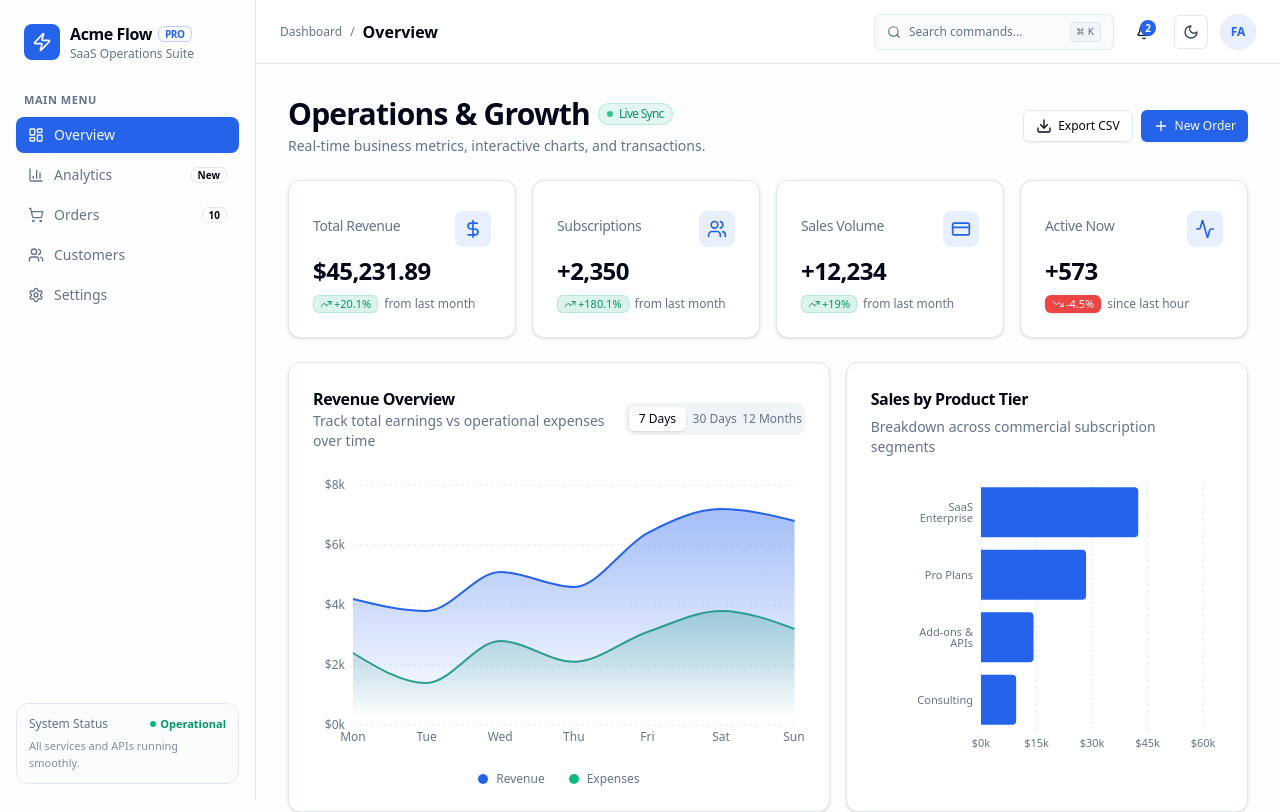
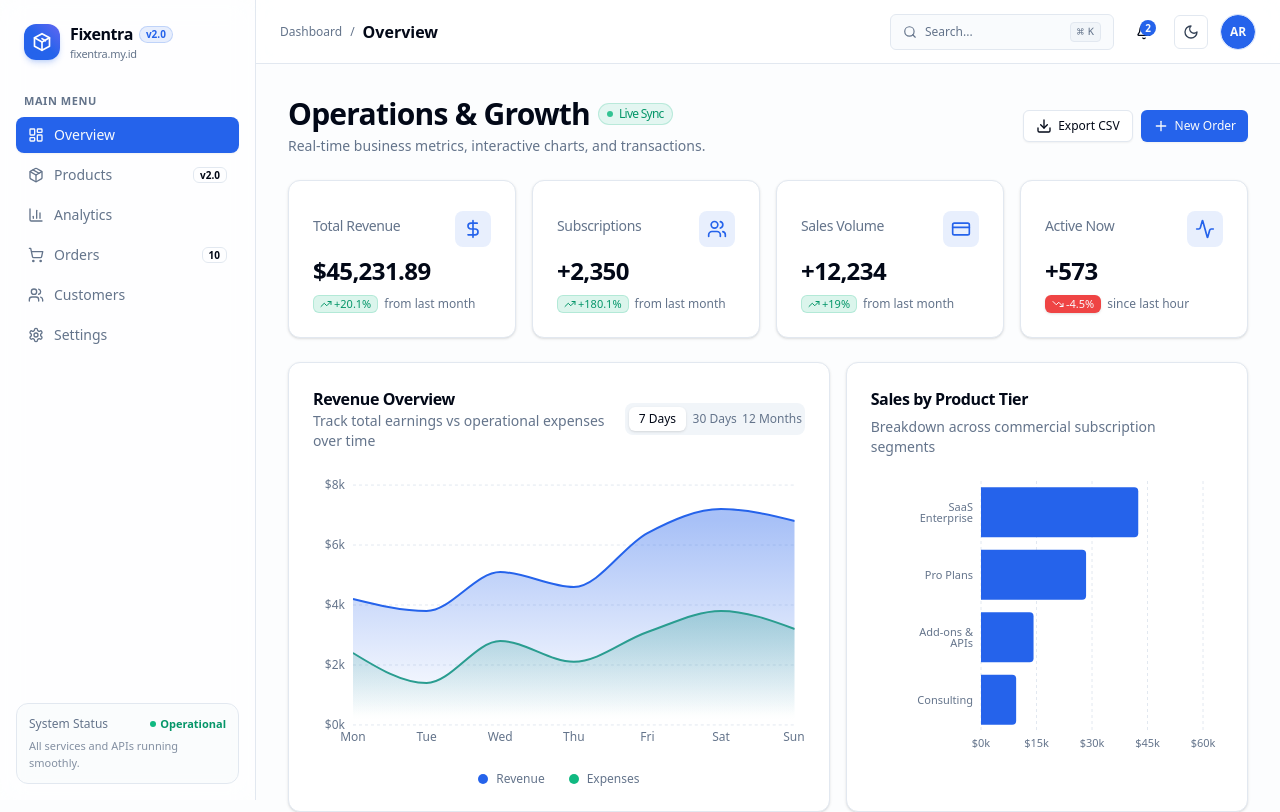
Before and after one commit to frmnardd/demo-1, a Next.js app: page / in a window 1280 px wide. Shown: the top 812 px of the page. Built offline with nearby package versions, Linux system fonts and the light colour scheme.

Commit message:
feat(brand): apply official Fixentra v2.0 branding and logo assets

```diff
--- a/src/app/layout.tsx
+++ b/src/app/layout.tsx
@@ -4,9 +4,9 @@ import { Toaster } from "sonner";
 import "./globals.css";
 
 export const metadata: Metadata = {
-  title: "Acme Flow - Operations & Analytics Dashboard",
+  title: "Fixentra - Enterprise Operations Suite v2.0",
   description:
-    "An interactive, production-grade SaaS Operations & Analytics dashboard.",
+    "Official Fixentra Operations, AI Copilot, and Financial Intelligence Platform on fixentra.my.id",
 };
 
 export default function RootLayout({
--- /dev/null
+++ b/src/components/brand/fixentra-logo.tsx
@@ -0,0 +1,75 @@
+import * as React from "react";
+import { cn } from "@/lib/utils";
+
+interface FixentraLogoProps {
+  className?: string;
+  size?: "sm" | "md" | "lg";
+  showText?: boolean;
+}
+
+export function FixentraLogo({
+  className,
+  size = "md",
+  showText = true,
+}: FixentraLogoProps) {
+  const sizeClasses = {
+    sm: "h-7 w-7",
+    md: "h-9 w-9",
+    lg: "h-11 w-11",
+  };
+
+  return (
+    <div className={cn("flex items-center gap-2.5", className)}>
+      <div
+        className={cn(
+          "relative flex items-center justify-center rounded-xl bg-gradient-to-tr from-primary via-blue-600 to-indigo-500 text-white shadow-md shadow-primary/20",
+          sizeClasses[size]
+        )}
+      >
+        <svg
+          viewBox="0 0 24 24"
+          fill="none"
+          xmlns="http://www.w3.org/2000/svg"
+          className="h-5 w-5 stroke-current stroke-2"
+        >
+          <path
+            d="M12 2L3 7V17L12 22L21 17V7L12 2Z"
+            strokeLinecap="round"
+            strokeLinejoin="round"
+          />
+          <path
+            d="M12 22V12"
+            strokeLinecap="round"
+            strokeLinejoin="round"
+          />
+          <path
+            d="M21 7L12 12L3 7"
+            strokeLinecap="round"
+            strokeLinejoin="round"
+          />
+          <path
+            d="M12 8L16 10.5"
+            strokeLinecap="round"
+            strokeLinejoin="round"
+          />
+        </svg>
+      </div>
+
+      {showText && (
+        <div className="flex flex-col">
+          <div className="flex items-center gap-1.5">
+            <span className="font-extrabold text-base tracking-tight text-foreground">
+              Fixentra
+            </span>
+            <span className="rounded-full bg-primary/10 px-1.5 py-0 text-[10px] font-semibold text-primary border border-primary/20">
+              v2.0
+            </span>
+          </div>
+          <span className="text-[11px] text-muted-foreground tracking-tight">
+            fixentra.my.id
+          </span>
+        </div>
+      )}
+    </div>
+  );
+}
--- a/src/components/layout/header.tsx
+++ b/src/components/layout/header.tsx
@@ -10,6 +10,7 @@ import {
   LogOut,
   CreditCard,
   Settings,
+  Sparkles,
 } from "lucide-react";
 import { Button } from "@/components/ui/button";
 import { ModeToggle } from "@/components/mode-toggle";
@@ -33,6 +34,9 @@ interface HeaderProps {
   notifications?: AppNotification[];
   onMarkAllNotificationsRead?: () => void;
   onDismissNotification?: (id: string) => void;
+  onOpenCopilot?: () => void;
+  onLogout?: () => void;
+  currentUser?: string;
 }
 
 export function Header({
@@ -42,6 +46,9 @@ export function Header({
   notifications = [],
   onMarkAllNotificationsRead,
   onDismissNotification,
+  onOpenCopilot,
+  onLogout,
+  currentUser = "ardfrmn",
 }: HeaderProps) {
   const unreadCount = notifications.filter((n) => !n.read).length;
   return (
@@ -71,14 +78,30 @@ export function Header({
 
       {/* Right Controls: Search Trigger, Notifications, Theme, Profile */}
       <div className="flex items-center gap-2 sm:gap-3">
+        {/* Fixentra AI Copilot Button */}
+        {onOpenCopilot && (
+          <Button
+            variant="outline"
+            size="sm"
+            onClick={onOpenCopilot}
+            className="h-9 gap-1.5 border-primary/30 bg-primary/5 text-primary hover:bg-primary hover:text-primary-foreground text-xs font-medium shadow-sm transition-all"
+          >
+            <Sparkles className="h-3.5 w-3.5 text-primary" />
+            <span className="hidden lg:inline">Fixentra AI</span>
+            <kbd className="hidden sm:inline-flex pointer-events-none h-4 select-none items-center rounded border bg-background/50 px-1 font-mono text-[9px] text-muted-foreground">
+              ⌘J
+            </kbd>
+          </Button>
+        )}
+
         {/* Search trigger button */}
         <button
           onClick={onOpenCommandPalette}
-          className="flex h-9 w-40 sm:w-60 items-center justify-between rounded-md border border-input bg-muted/40 px-3 text-xs text-muted-foreground hover:bg-accent hover:text-foreground transition-colors"
+          className="flex h-9 w-36 sm:w-56 items-center justify-between rounded-md border border-input bg-muted/40 px-3 text-xs text-muted-foreground hover:bg-accent hover:text-foreground transition-colors"
         >
           <div className="flex items-center gap-2 truncate">
             <Search className="h-3.5 w-3.5 shrink-0" />
-            <span className="truncate">Search commands...</span>
+            <span className="truncate">Search...</span>
           </div>
           <kbd className="hidden sm:inline-flex pointer-events-none h-5 select-none items-center gap-1 rounded border bg-muted px-1.5 font-mono text-[10px] font-medium text-muted-foreground">
             <span className="text-xs">⌘</span>K
@@ -170,9 +193,9 @@ export function Header({
               className="relative h-9 w-9 rounded-full p-0"
               aria-label="User account menu"
             >
-              <Avatar className="h-9 w-9 border">
-                <AvatarFallback className="bg-primary/10 text-primary font-semibold text-xs">
-                  FA
+              <Avatar className="h-9 w-9 border border-primary/20">
+                <AvatarFallback className="bg-primary text-primary-foreground font-semibold text-xs">
+                  {currentUser.slice(0, 2).toUpperCase()}
                 </AvatarFallback>
               </Avatar>
             </Button>
@@ -180,9 +203,9 @@ export function Header({
           <DropdownMenuContent align="end" className="w-56">
             <DropdownMenuLabel className="font-normal">
               <div className="flex flex-col space-y-1">
-                <p className="text-sm font-medium leading-none">Firman Ardiansyah</p>
+                <p className="text-sm font-semibold leading-none">{currentUser}</p>
                 <p className="text-xs leading-none text-muted-foreground">
-                  admin@acmeflow.dev
+                  {currentUser}@fixentra.my.id
                 </p>
               </div>
             </DropdownMenuLabel>
@@ -193,7 +216,7 @@ export function Header({
             </DropdownMenuItem>
             <DropdownMenuItem onClick={() => toast.info("Billing & plan management")}>
               <CreditCard className="mr-2 h-4 w-4" />
-              <span>Billing & Plan</span>
+              <span>Fixentra License</span>
             </DropdownMenuItem>
             <DropdownMenuItem onClick={() => toast.info("Team preferences")}>
               <Settings className="mr-2 h-4 w-4" />
@@ -201,11 +224,17 @@ export function Header({
             </DropdownMenuItem>
             <DropdownMenuSeparator />
             <DropdownMenuItem
-              onClick={() => toast.success("Signed out of demo session")}
-              className="text-destructive focus:text-destructive"
+              onClick={() => {
+                if (onLogout) {
+                  onLogout();
+                } else {
+                  toast.success("Signed out of session");
+                }
+              }}
+              className="text-destructive focus:text-destructive cursor-pointer"
             >
               <LogOut className="mr-2 h-4 w-4" />
-              <span>Log out</span>
+              <span>Log out (Lock Session)</span>
             </DropdownMenuItem>
           </DropdownMenuContent>
         </DropdownMenu>
--- a/src/components/layout/sidebar.tsx
+++ b/src/components/layout/sidebar.tsx
@@ -7,11 +7,11 @@ import {
   ShoppingCart,
   Users,
   Settings,
-  Zap,
+  Package,
 } from "lucide-react";
 import { cn } from "@/lib/utils";
-import { Button } from "@/components/ui/button";
 import { Badge } from "@/components/ui/badge";
+import { FixentraLogo } from "@/components/brand/fixentra-logo";
 
 interface SidebarProps {
   activeSection: string;
@@ -22,7 +22,8 @@ interface SidebarProps {
 
 const navItems = [
   { id: "overview", label: "Overview", icon: LayoutDashboard, badge: null },
-  { id: "analytics", label: "Analytics", icon: BarChart3, badge: "New" },
+  { id: "products", label: "Products", icon: Package, badge: "v2.0" },
+  { id: "analytics", label: "Analytics", icon: BarChart3, badge: null },
   { id: "orders", label: "Orders", icon: ShoppingCart, badge: "10" },
   { id: "customers", label: "Customers", icon: Users, badge: null },
   { id: "settings", label: "Settings", icon: Settings, badge: null },
@@ -43,19 +44,8 @@ export function Sidebar({
     >
       <div className="space-y-6">
         {/* Brand / Logo */}
-        <div className="flex items-center gap-2.5 px-2 py-1.5">
-          <div className="flex h-9 w-9 items-center justify-center rounded-lg bg-primary text-primary-foreground shadow-sm">
-            <Zap className="h-5 w-5" />
-          </div>
-          <div className="flex flex-col">
-            <span className="font-bold text-base tracking-tight text-foreground flex items-center gap-1.5">
-              Acme Flow
-              <Badge variant="outline" className="text-[10px] py-0 px-1.5 h-4 border-primary/30 text-primary">
-                PRO
-              </Badge>
-            </span>
-            <span className="text-xs text-muted-foreground">SaaS Operations Suite</span>
-          </div>
+        <div className="px-2 py-1.5">
+          <FixentraLogo />
         </div>
 
         {/* Navigation Section */}
```
